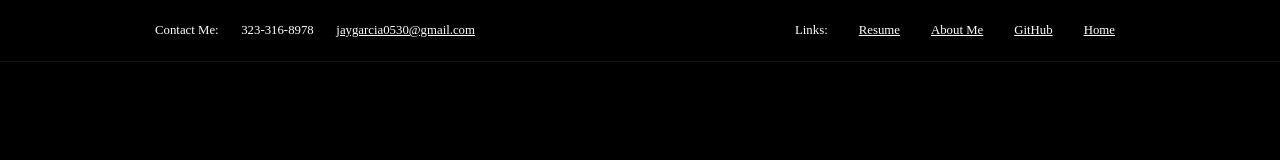
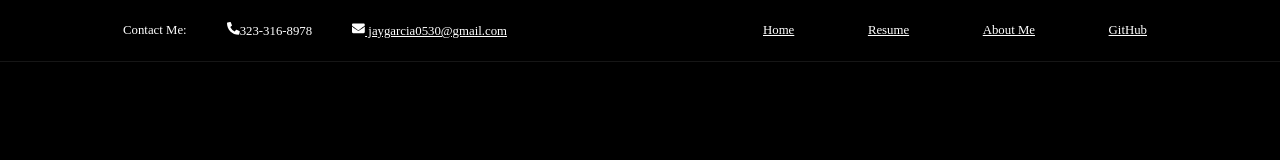
Before and after one commit to JasonGarcia131/Portfolio-React, a React (Create React App) app: page /Resume in a window 1280 px wide. Shown: the top 160 px of the page. Built offline with nearby package versions, Linux system fonts and the light colour scheme.

Commit message:
added react icon envelope and phone

```diff
--- a/package.json
+++ b/package.json
@@ -9,6 +9,7 @@
     "@testing-library/user-event": "^13.5.0",
     "react": "^18.2.0",
     "react-dom": "^18.2.0",
+    "react-icons": "^4.7.1",
     "react-router-dom": "^6.4.4",
     "react-scripts": "5.0.1",
     "web-vitals": "^2.1.4"
--- a/src/App.css
+++ b/src/App.css
@@ -45,6 +45,10 @@ main{
   display: flex;
   flex-direction: column;
   justify-content: space-around;
+}
+
+.icons {
+  margin: 5x;
 }
 
 .about-me{
@@ -148,13 +152,13 @@ main{
   }
 
   .contact-info-wrapper {
-    width: 25%;
+    width: 30%;
     flex-direction: row;
     justify-content: space-between;
   }
 
   .header-links {
-    width: 25%;
+    width: 30%;
     flex-direction: row;
     justify-content: space-between;
   }
--- a/src/components/Header.jsx
+++ b/src/components/Header.jsx
@@ -1,14 +1,15 @@
 import { Link } from "react-router-dom"
-
+import {FaEnvelope} from "react-icons/fa"
+import {FaPhoneAlt} from "react-icons/fa"
 
 function Header() {
 
     const BASEURL = "https://jasongarcia131.github.io/Portfolio-React/#/"
     const pathname = window.location.href
 
-    const home = pathname === `${BASEURL}` ? <p style={{opacity: ".5"}}><Link to="/">Home</Link></p> : <p><Link to="/">Home</Link></p>
-    const aboutMe = pathname === `${BASEURL}AboutMe` ? <p style={{ opacity: ".5"}}><Link to="/AboutMe">About Me</Link></p> : <p><Link to="/AboutMe">About Me</Link></p>
-    const resume = pathname === `${BASEURL}Resume` ? <p style={{ opacity: ".5"}}><Link to="/Resume">Resume</Link></p> : <p><Link to="/Resume">Resume</Link></p>
+    const home = pathname === `${BASEURL}` ? <p style={{ opacity: ".5" }}><Link to="/">Home</Link></p> : <p><Link to="/">Home</Link></p>
+    const aboutMe = pathname === `${BASEURL}AboutMe` ? <p style={{ opacity: ".5" }}><Link to="/AboutMe">About Me</Link></p> : <p><Link to="/AboutMe">About Me</Link></p>
+    const resume = pathname === `${BASEURL}Resume` ? <p style={{ opacity: ".5" }}><Link to="/Resume">Resume</Link></p> : <p><Link to="/Resume">Resume</Link></p>
 
     return (
         <header>
@@ -16,24 +17,23 @@ function Header() {
                 <p>
                     Contact Me:
                 </p>
-                <p>
+                <div>
+                    <FaPhoneAlt/>
                     323-316-8978
-                </p>
-                <p>
+                </div>
+                <div>
+                    <FaEnvelope/>
                     <a href="mailto:jaygarcia0530@gmail.com"> jaygarcia0530@gmail.com </a>
-                </p>
+                </div>
             </div>
             <div className="header-links">
-                <p>
-                    Links:
-                </p>
+                {home}
                 {resume}
                 {aboutMe}
                 <p>
                     <a href="https://github.com/JasonGarcia131">GitHub</a>
                 </p>
 
-                {home}
             </div>
         </header>
     )
```
Also changed, not shown: 1 other file (tests, documents, lock files or other folders).
